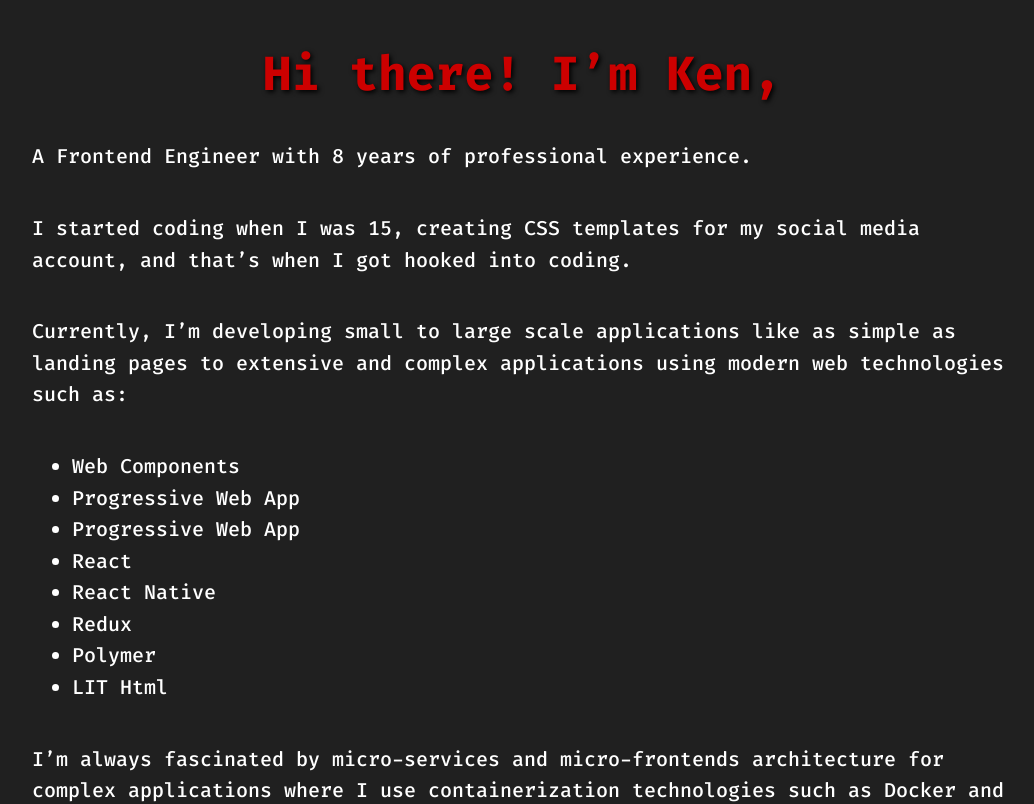
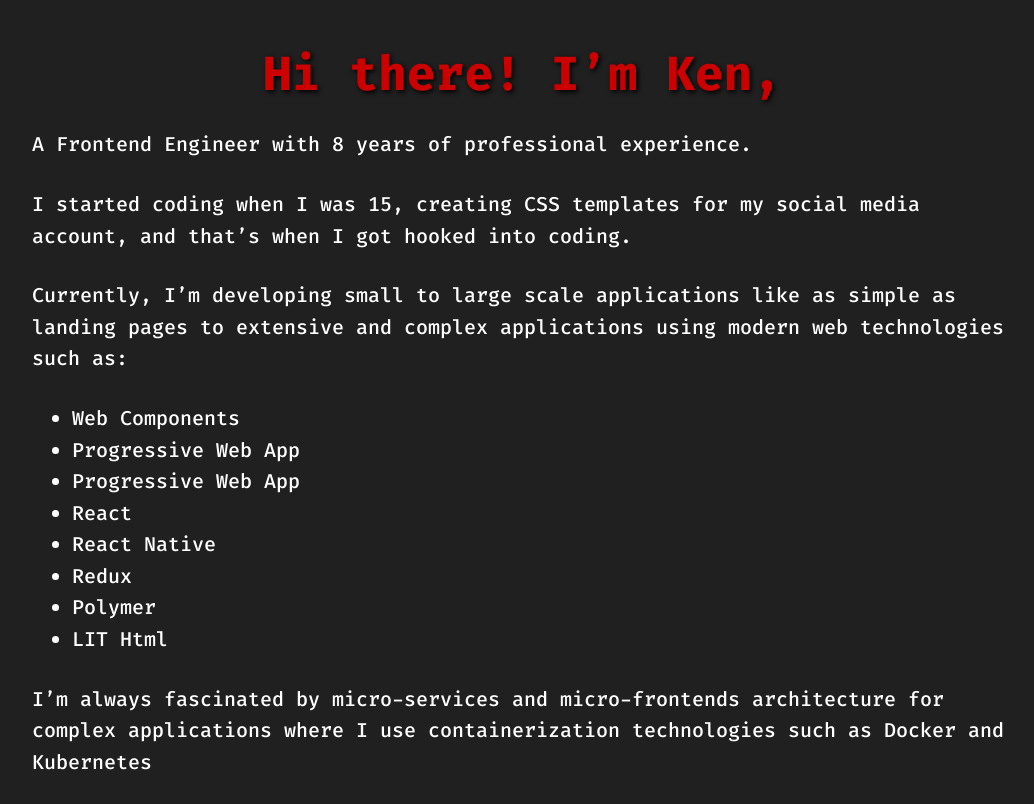
Before and after one commit to markortiz/devken.net, a React (Create React App) app: page / in a window 1280 px wide. Shown: the top 804 px of the page, without its empty margins (118-1152 px from the left). Built offline with nearby package versions, Linux system fonts and the light colour scheme; some icons are missing; the HTML template or start-up script is replaced by a standard one.

Commit message:
chore: adjust margin

```diff
--- a/src/App.css
+++ b/src/App.css
@@ -39,10 +39,11 @@
 }
 .App-main p,
 .App-main ul {
-  margin-top: 2em;
+  margin-top: 2rem;
 }
 .App-links {
   display: flex;
+  margin-top: 2rem;
   min-width: 10rem;
   width: 100%;
   justify-content: space-between;
```
